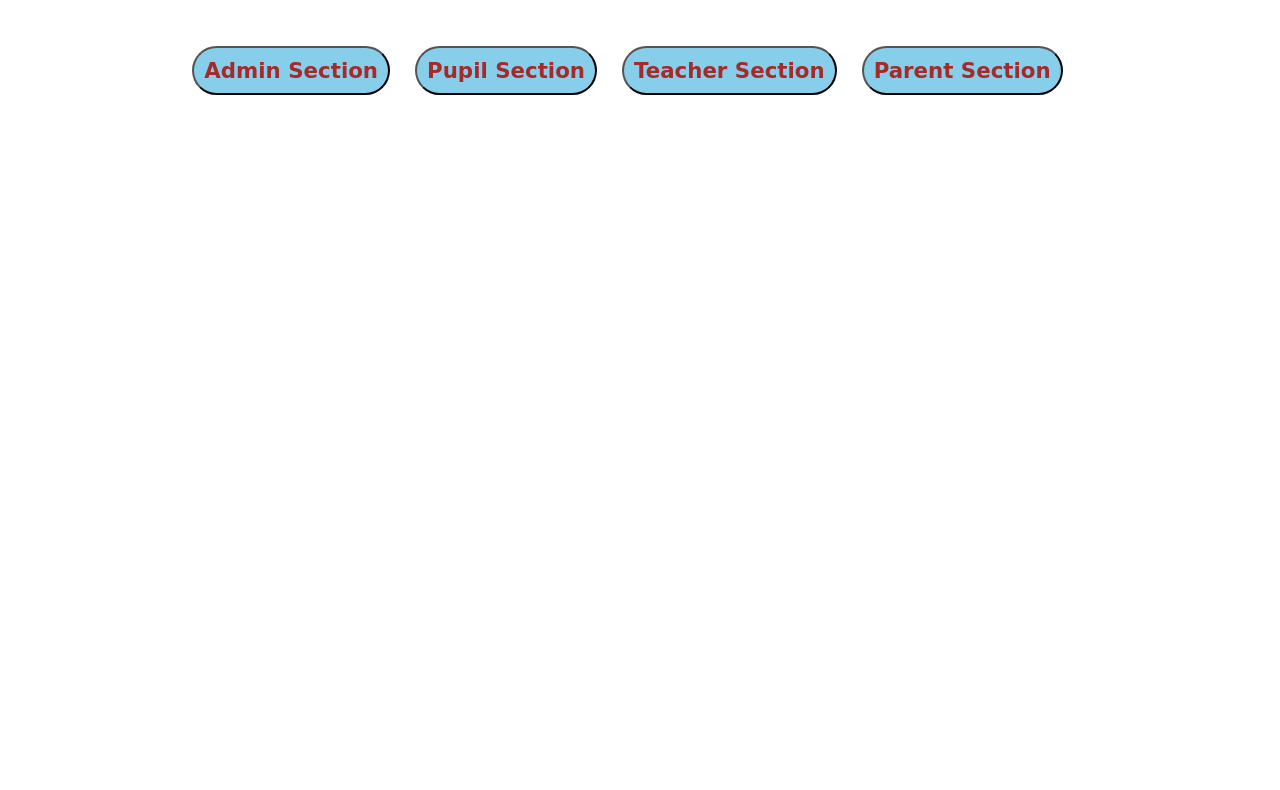
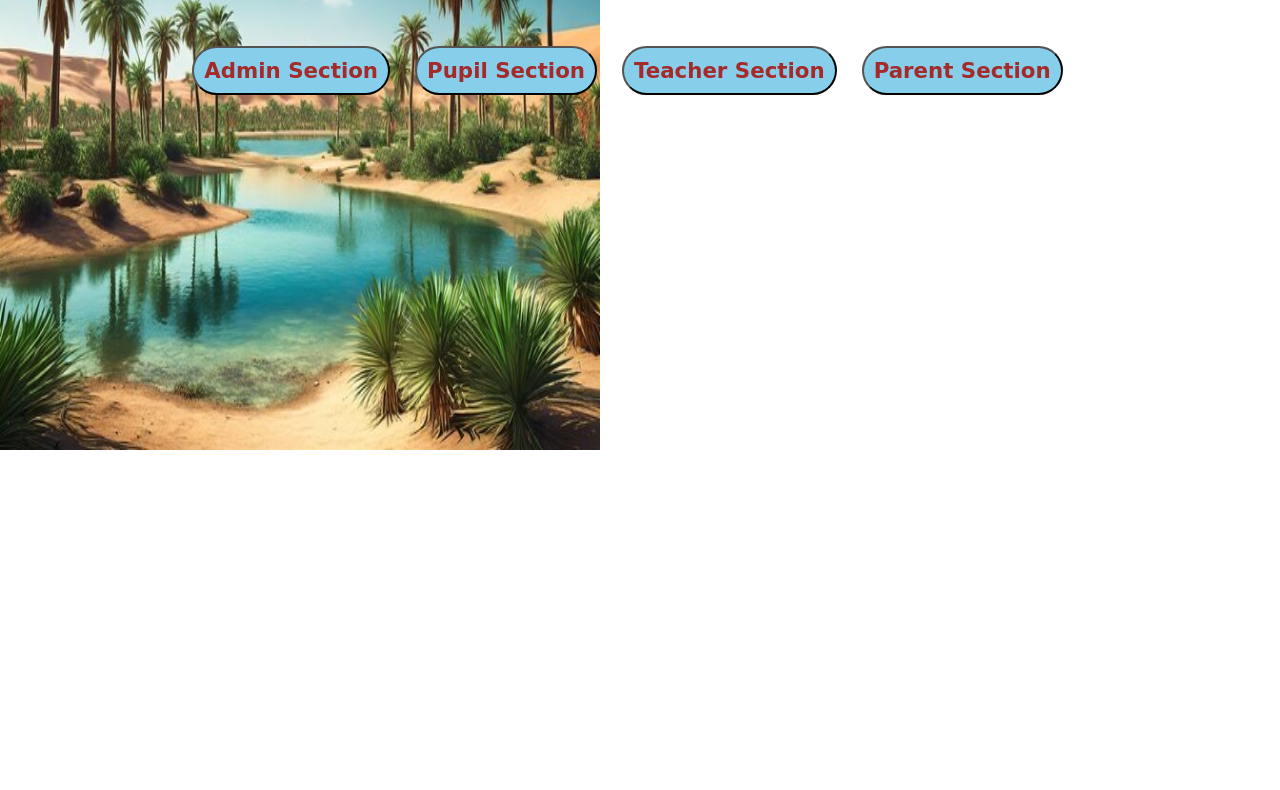
Before and after one commit to abuMuhsinCoda/tros.github.io, a plain HTML site: page index.html in a window 1280 px wide. Shown: the part 150-940 px from the top of the page. Drawn offline with Linux system fonts and the light colour scheme.

Commit message:
Add "/" in home.css

```diff
--- a/css/home.css
+++ b/css/home.css
@@ -32,7 +32,7 @@ body{
     border: 0;
     margin: 0;
     padding: 0;
-    background-image: url(images/oasis2.png);
+    background-image: url(/images/oasis2.png);
     margin: 0;
     padding: 0;
     object-fit: fill;
```
